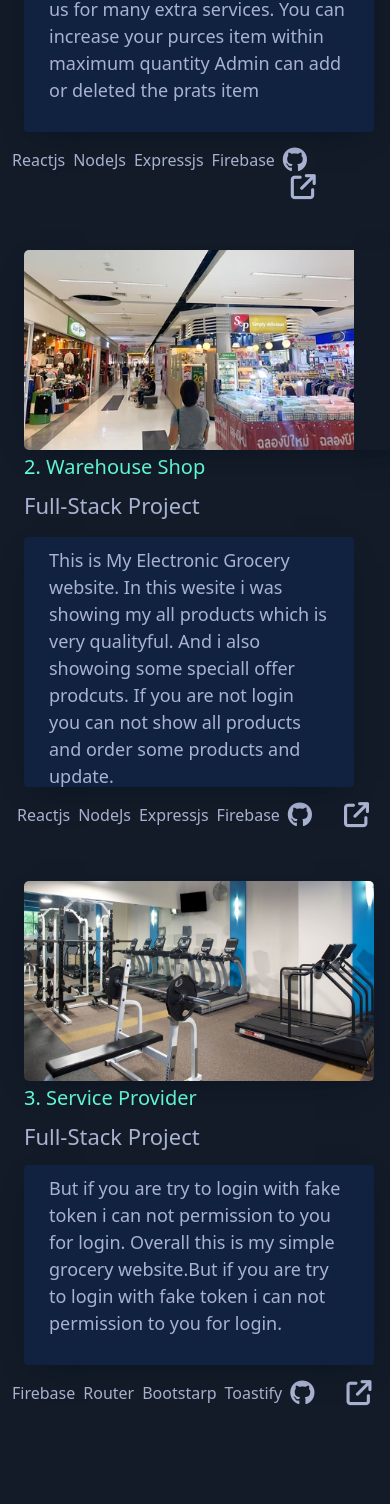
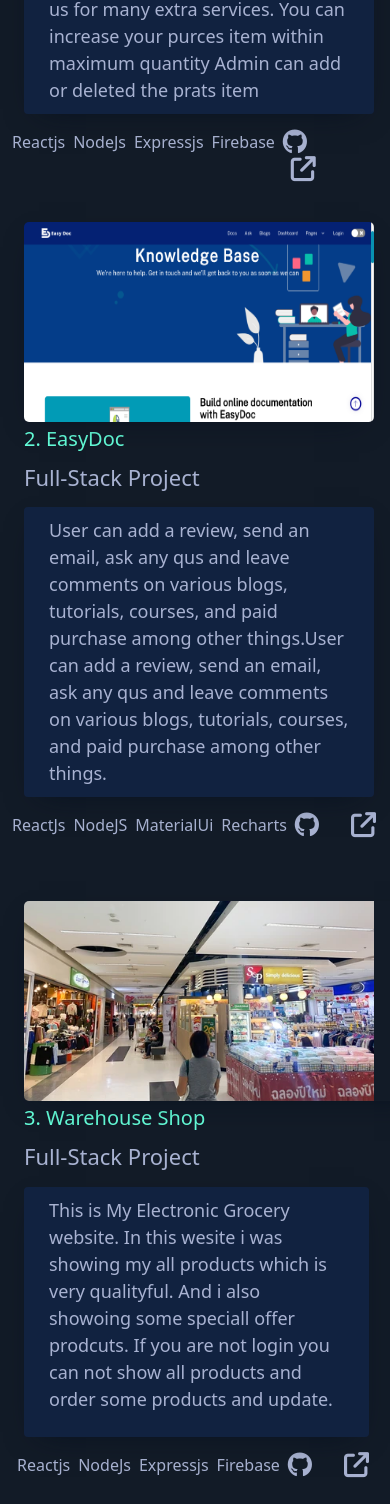
Before and after one commit to Rakibulhasan70/My-Portfolio, a React (Create React App) app: page / in a window 390 px wide. Shown: the part 2135-3639 px from the top of the page. Built offline with nearby package versions, Linux system fonts and the light colour scheme.

Commit message:
new project added

```diff
--- a/src/Components/AllProjects.js
+++ b/src/Components/AllProjects.js
@@ -7,12 +7,37 @@
 import laptop from '../../src/image/laptop.png'
 import pretty from '../../src/image/pretty.png'
 import convention from '../../src/image/convention.png'
+import easydoc from '../../src/image/easydoc.png'
 
 const AllProjects = () => {
     return (
         <div className='container my-5 '>
             <h2 className='about mx-auto  mt-5 mb-5 all-width'><span className='heading'>My projects</span></h2>
             <div className='section'>
+                <div className='proj my-5'>
+                    {/* EasyDoc */}
+                    <Card style={{ width: '350px' }}>
+                        <Card.Img variant="top" src={easydoc} style={{ height: '220px' }} />
+                        <Card.Body style={{ backgroundColor: '#121b27' }}>
+                            <Card.Title className='project-til'>EasyDoc</Card.Title>
+                            <Card.Text className='proj-des'>
+                                User can add a review, send an email, ask any qus and leave comments on various blogs, tutorials, courses, and paid purchase among other things.User can add a review, send an email, ask any qus and leave comments on
+                                various blogs, tutorials, courses, and paid purchase among other things.
+                                <div className='margin mt-3'>
+                                    <p className='padding'>Reactjs</p>
+                                    <p className='padding'>NodeJs</p>
+                                    <p className='padding'>MaterialUi</p>
+                                    <p className='padding'>Recharts</p>
+                                </div>
+                                <div className='ms-start  mt-1'>
+                                    <a href="https://github.com/Rakibulhasan70/EasyDoc-Client"> <i class="fa-brands fa-github  github"></i></a>
+                                    <a href="https://endgame-53c9b.web.app/"><i class="fa-solid fa-arrow-up-right-from-square github ms-3"></i></a>
+                                </div>
+
+                            </Card.Text>
+                        </Card.Body>
+                    </Card>
+                </div>
                 <div className='proj my-5'>
                     {/* menufacture car */}
                     <Card style={{ width: '350px' }}>
--- /dev/null
+++ b/src/Components/EasyDocPoject.js
@@ -0,0 +1,48 @@
+import React from 'react';
+import easydoc from '../../src/image/easydoc.png'
+import './Project2.css'
+import { Link } from 'react-router-dom'
+
+const EasyDocPoject = () => {
+    return (
+        <div>
+            <div className='container div diver'>
+                <div className='row '>
+                    <div className='project-img col-lg-6 mt-5 '
+                        data-aos="fade-down-left"
+
+                        data-aos-delay="50"
+                        data-aos-duration="1500"
+                    >
+                        <img src={easydoc} alt="" />
+                    </div>
+                    <div className='col-lg-6  '
+                        data-aos="fade-down-right"
+
+                        data-aos-delay="50"
+                        data-aos-duration="1500"
+                    >
+                        <h4 className='Warehouse '>2. EasyDoc</h4>
+                        <h4 className='Warehouse-title'>Full-Stack Project</h4>
+                        <p className='project-description '>User can add a review, send an email, ask any qus and leave comments on various blogs, tutorials, courses, and paid purchase among other things.User can add a review, send an email, ask any qus and leave comments on
+                            various blogs, tutorials, courses, and paid purchase among other things.
+                        </p>
+                        <div className='feature '>
+                            <p className='padding'>ReactJs</p>
+                            <p className='padding'>NodeJS</p>
+                            <p className='padding'>MaterialUi</p>
+                            <p className='padding'>Recharts</p>
+                            <div className='ms-auto d-flex project-icon'>
+                                <a href="https://github.com/Rakibulhasan70/EasyDoc-Client"> <i class="fa-brands fa-github padding   github me-3"></i></a>
+                                <a href="https://endgame-53c9b.web.app/"><i class="fa-solid fa-arrow-up-right-from-square github ms-3"></i></a>
+                            </div>
+                        </div>
+
+                    </div>
+                </div>
+            </div>
+        </div>
+    );
+};
+
+export default EasyDocPoject;
--- a/src/Components/Home.js
+++ b/src/Components/Home.js
@@ -7,6 +7,7 @@
 import Project2 from './Project2';
 import Form from './Form';
 import GetTouch from './GetTouch';
+import EasyDocPoject from './EasyDocPoject';
 const Home = () => {
     return (
         <div className='container mt-4 text-white'>
@@ -48,8 +49,10 @@
                 <Outlet></Outlet>
             </div>
             <Projects></Projects>
+            <EasyDocPoject></EasyDocPoject>
             <Project1></Project1>
-            <Project2></Project2>
+            {/* <Project2></Project2> */}
+
             <GetTouch></GetTouch>
             <Form></Form>
         </div>
--- a/src/Components/Project1.css
+++ b/src/Components/Project1.css
@@ -77,7 +77,7 @@
     .project-image img {
         margin-top: 100px;
         /* margin-bottom: 150px; */
-        width: 390px;
+        width: 410px;
         height: 200px;
         padding-left: 0px;
         order: 1;
@@ -92,7 +92,7 @@
         text-align: start;
         padding-top: 10px;
         padding-bottom: 10px;
-        width: 330px;
+        width: 345px;
         margin-top: -10px;
         height: 250px;
     }
--- a/src/Components/Project1.js
+++ b/src/Components/Project1.js
@@ -1,4 +1,5 @@
 import React from 'react';
+import { Link } from 'react-router-dom';
 import warehouse from '../../src/image/warehouse.png'
 import './Project1.css'
 
@@ -12,7 +13,7 @@
                     data-aos-delay="50"
                     data-aos-duration="1500"
                 >
-                    <h4 className='Menufacture '>2. Warehouse Shop</h4>
+                    <h4 className='Menufacture '>3. Warehouse Shop</h4>
                     <h4 className='manufacture-title full'>Full-Stack Project</h4>
                     <p className='project-des '>This is My Electronic Grocery website. In this wesite i was showing my all products which is very qualityful. And i also showoing some speciall offer prodcuts. If you are not login you can not show all products and order some products and update.</p>
                     <div className='featuress '>
@@ -36,6 +37,7 @@
                     <img src={warehouse} alt="" />
                 </div>
             </div>
+            <Link to='/allprojects'> <button className='skills more'>show more</button></Link>
         </div>
     );
 };
--- a/src/Components/Project2.css
+++ b/src/Components/Project2.css
@@ -1,13 +1,15 @@
 .more {
-    margin: 40px 0px;
+    margin: 90px 460px;
 }
 
-.more {
-    margin-top: 85px;
-}
+
 
 @media only screen and (max-width: 576px) {
     .diver {
         margin-top: 50px;
     }
+
+    .more {
+        margin: 50px 97px
+    }
 }
--- a/src/Components/Projects.css
+++ b/src/Components/Projects.css
@@ -24,7 +24,7 @@
     box-shadow: 0px 10px 30px -15px rgba(2, 12, 27, 0.7);
     position: relative;
     z-index: 2;
-    height: 150px;
+    /* height: 150px; */
     padding: 25px;
     color: #a8b2d1;
     font-size: 18px;
@@ -82,7 +82,7 @@
         text-align: start;
         padding-top: 10px;
         padding-bottom: 10px;
-        height: 200px;
+        /* height: 200px; */
         width: 350px;
     }
 
@@ -104,6 +104,6 @@
     }
 
     .project-icon {
-        margin-right: 20px;
+        margin-right: 8px;
     }
 }
```
Also changed, not shown: src/image/easydoc.png (added).
